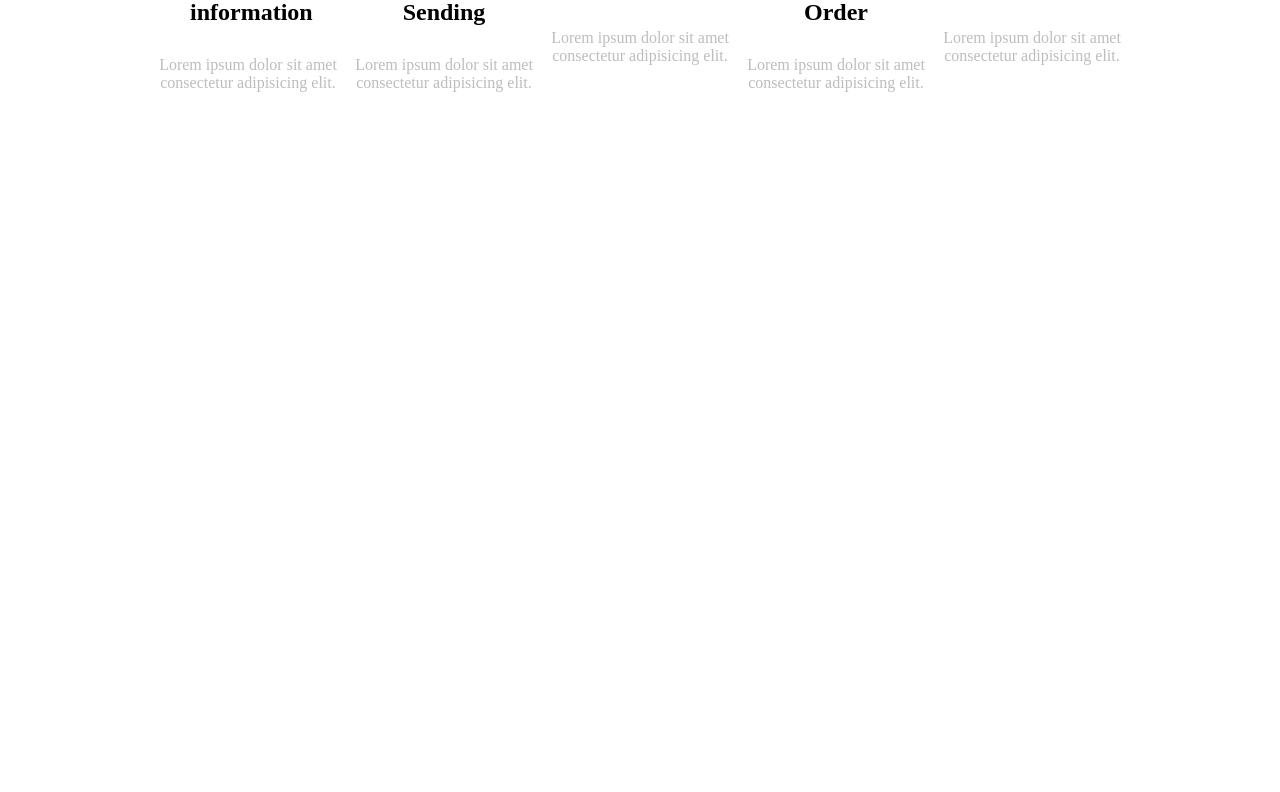
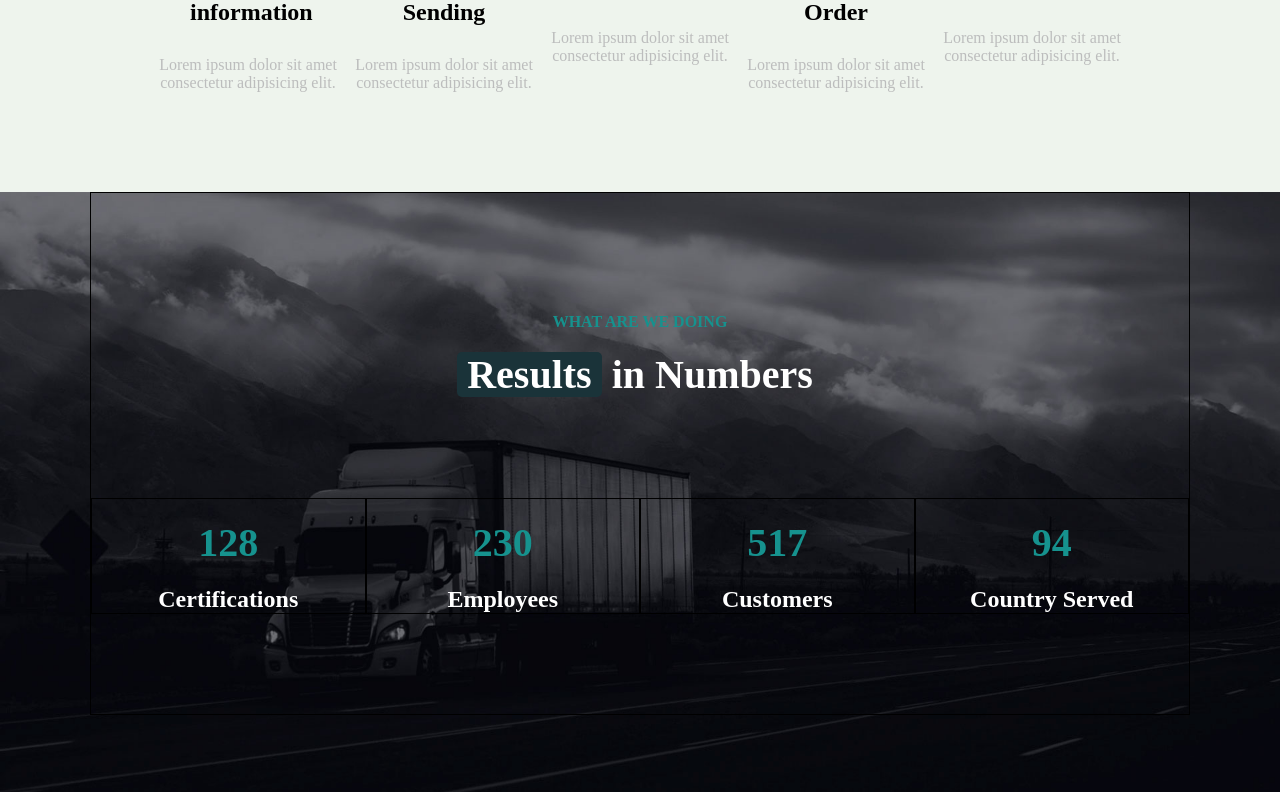
Before and after one commit to Zanco1993/proj-html-vuejs, a Vue app: page / in a window 1280 px wide. Shown: the part 2624-3416 px from the top of the page. Before the commit the page ends 2816 px from the top, so only its background shows below. Built offline with nearby package versions, Linux system fonts and the light colour scheme.

Commit message:
results box complete

```diff
--- a/src/App.vue
+++ b/src/App.vue
@@ -4,6 +4,7 @@
     <certification-app />
     <service-app />
     <logistical-app />
+    <results-app />
   </div>
 </template>
 
@@ -12,13 +13,15 @@ import HeaderApp from "./components/HeaderApp.vue";
 import CertificationApp from "./components/CertificationApp.vue";
 import ServiceApp from './components/ServiceApp.vue';
 import LogisticalApp from './components/LogisticalApp.vue';
+import ResultsApp from './components/ResultsApp.vue';
 export default {
   name: "App",
   components: {
     HeaderApp,
     CertificationApp,
     ServiceApp,
-    LogisticalApp
+    LogisticalApp,
+    ResultsApp
   },
 };
 </script>
--- a/src/components/LogisticalApp.vue
+++ b/src/components/LogisticalApp.vue
@@ -1,5 +1,5 @@
 <template>
-  <div>
+  <div class="bg">
     <div class="logistical">
       <div class="info-stories">
         <p class="font-mini-title"><strong>how it works in practice</strong></p>
--- /dev/null
+++ b/src/components/ResultsApp.vue
@@ -0,0 +1,38 @@
+<template>
+  <div class="bg">
+    <div class="container results">
+      <div class="info-stories">
+        <p class="font-mini-title"><strong>what are we doing</strong></p>
+        <span class="bg-title font-title">Results</span>
+        <span class="font-title">in Numbers</span>
+      </div>
+
+      <div class="process">
+        <div class="card-info">
+          <h1>128</h1>
+          <h2>Certifications</h2>
+        </div>
+        <div class="card-info">
+          <h1>230</h1>
+          <h2>Employees</h2>
+        </div>
+        <div class="card-info">
+          <h1>517</h1>
+          <h2>Customers</h2>
+        </div>
+        <div class="card-info">
+          <h1>94</h1>
+          <h2>Country Served</h2>
+        </div>
+      </div>
+    </div>
+  </div>
+</template>
+
+<script>
+export default {};
+</script>
+
+<style lang="scss" scoped>
+@import "@/style/results.scss";
+</style>
--- a/src/style/logistical.scss
+++ b/src/style/logistical.scss
@@ -1,4 +1,6 @@
 @import "./variablesColor.scss";
+.bg {
+    background-color: #EEF4ED;
 
     .logistical {
         padding-top: 100px;
@@ -38,7 +40,7 @@
         border-top: 3px solid #DAECED;
         padding: 0 150px;
         display: flex;
-    margin-bottom: 100px;
+        padding-bottom: 100px;
 
         .card-info {
             width: calc(100% / 5);
@@ -62,3 +64,4 @@
             }
         }
     }
+}
--- /dev/null
+++ b/src/style/results.scss
@@ -0,0 +1,57 @@
+@import "./variablesColor.scss";
+
+.bg {
+    height: 600px;
+    background-image: url('../assets/bg-10.jpg');
+    background-position: center;
+    background-size: cover;
+
+    .results {
+        padding: 100px 0;
+        text-align: center;
+
+        .info-stories {
+            padding-right: 20px;
+            padding: 0 100px;
+
+            p {
+                margin: 20px 0;
+            }
+
+            .bg-title {
+                color: $White;
+                background-color: #1A3339;
+                border-radius: 5px;
+            }
+
+            .font-title {
+                font-size: 40px;
+                font-weight: bold;
+                padding: 0 10px;
+                color: white;
+            }
+        }
+    }
+
+    .process {
+        width: 100%;
+        display: flex;
+        padding-top: 100px;
+
+        .card-info {
+            width: calc(100% / 4);
+            text-align: center;
+            border: 1px solid black;
+
+            h1 {
+                padding: 20px 40px;
+                color: $BluChill;
+                font-size: 40px;
+            }
+            h2 {
+                color: $White;
+            }
+        }
+    }
+
+}
```
Lines whose indentation alone changed are shown as unchanged.
